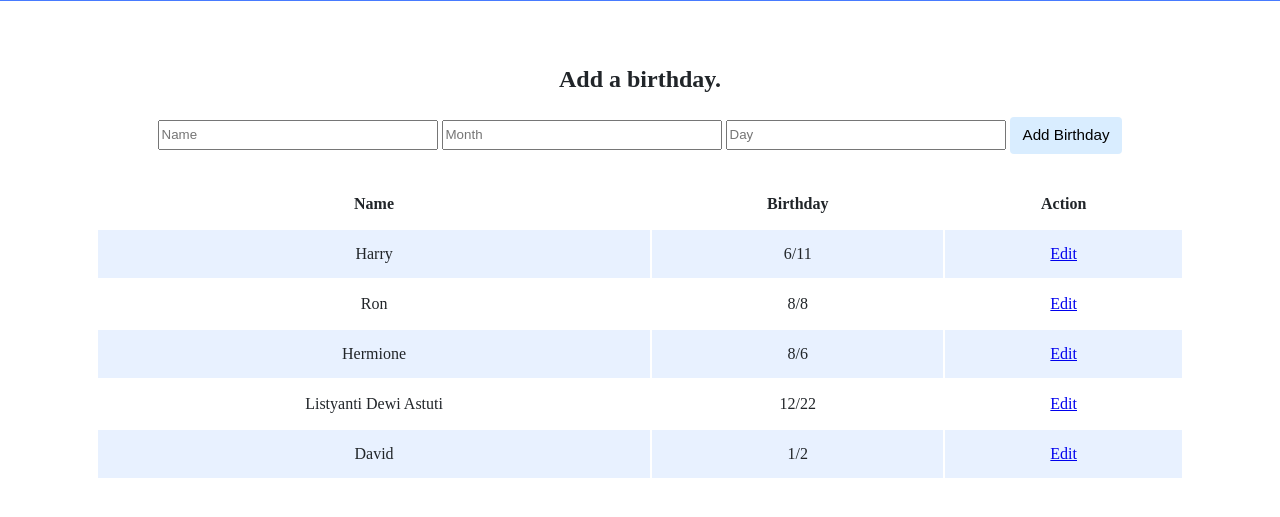
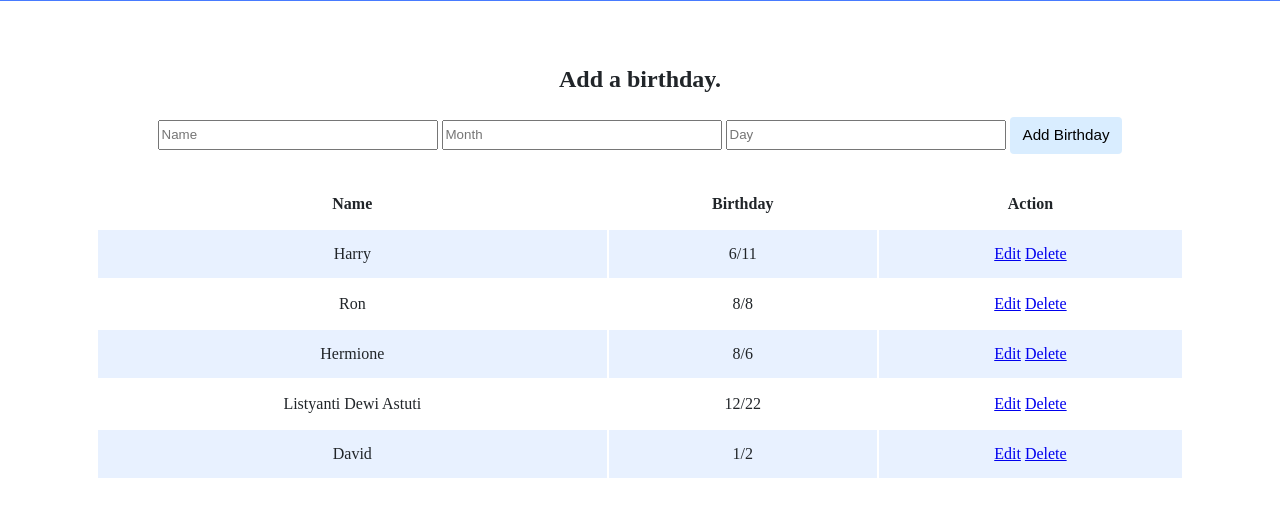
Before and after one commit to 11pplgb/birthdays, a Flask app: page / in a window 1280 px wide. Shown: the part 199-716 px from the top of the page. Run offline with Flask 3, Linux system fonts and the light colour scheme; some libraries are stand-ins or nearby versions.

Commit message:
11/22/23
last

```diff
--- a/birthdays/app.py
+++ b/birthdays/app.py
@@ -50,3 +50,8 @@ def edit_data(id):
         bday_day = request.form.get("day")
         db.execute('UPDATE birthdays set name = ? , month = ? , day = ? where id = ?', bday_name, bday_month, bday_day, id)
         return redirect("/")
+
+@app.route("/delete/<id>", methods=["GET"])
+def delete(id):
+    db.execute("DELETE from birthdays where id = ?",id)
+    return redirect("/")
--- a/birthdays/templates/index.html
+++ b/birthdays/templates/index.html
@@ -57,6 +57,7 @@
 <td>{{ birthday.month }}/{{ birthday. day }}</td>
 <td>
     <a href="/edit/{{birthday['id']}}">Edit</a>
+    <a href="/delete/{{birthday['id']}}" onclick="return confirm ('Apakah Anda Yakin Akan Menghapus?');">Delete</a>
 </td>
 </tr>
 <!-- akhir dari perulangan -->
```
Also changed, not shown: birthdays/birthdays.db.
